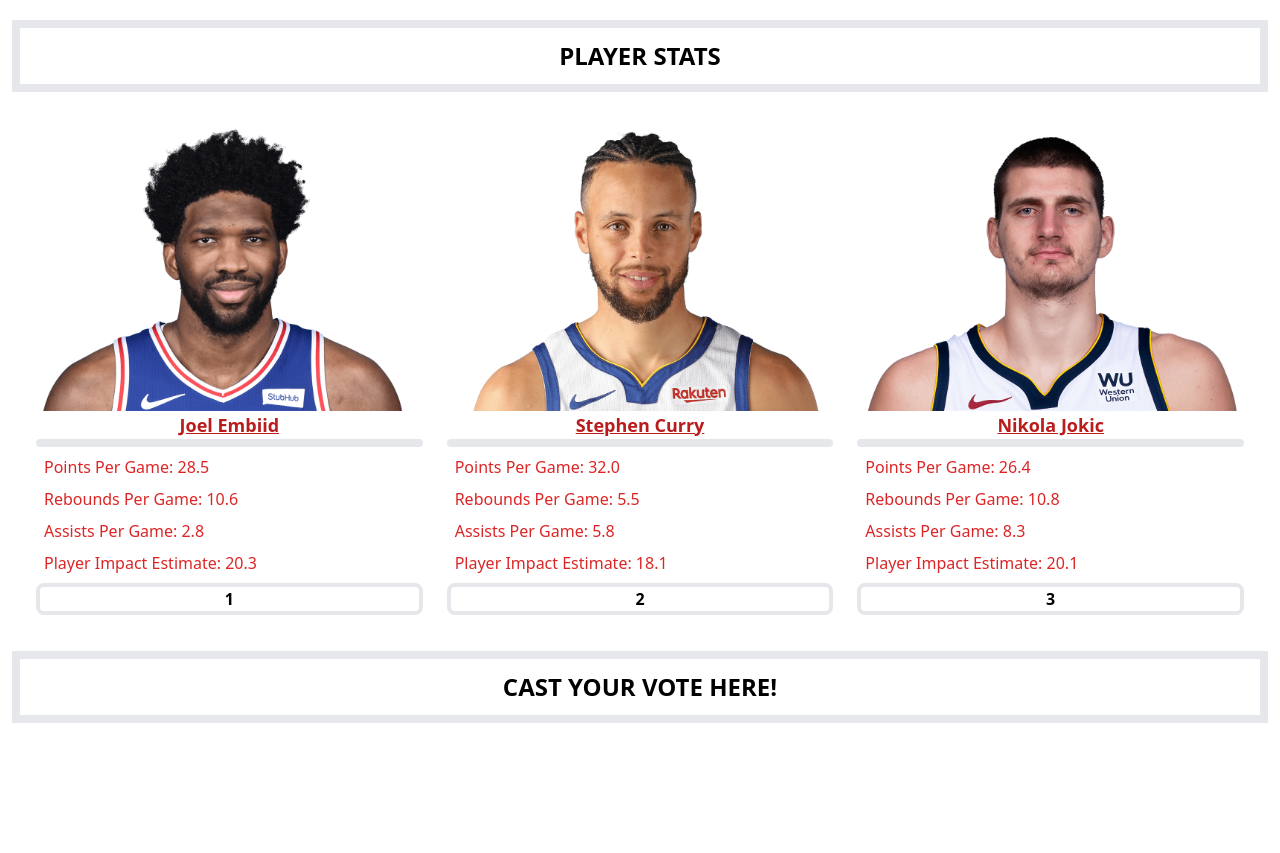
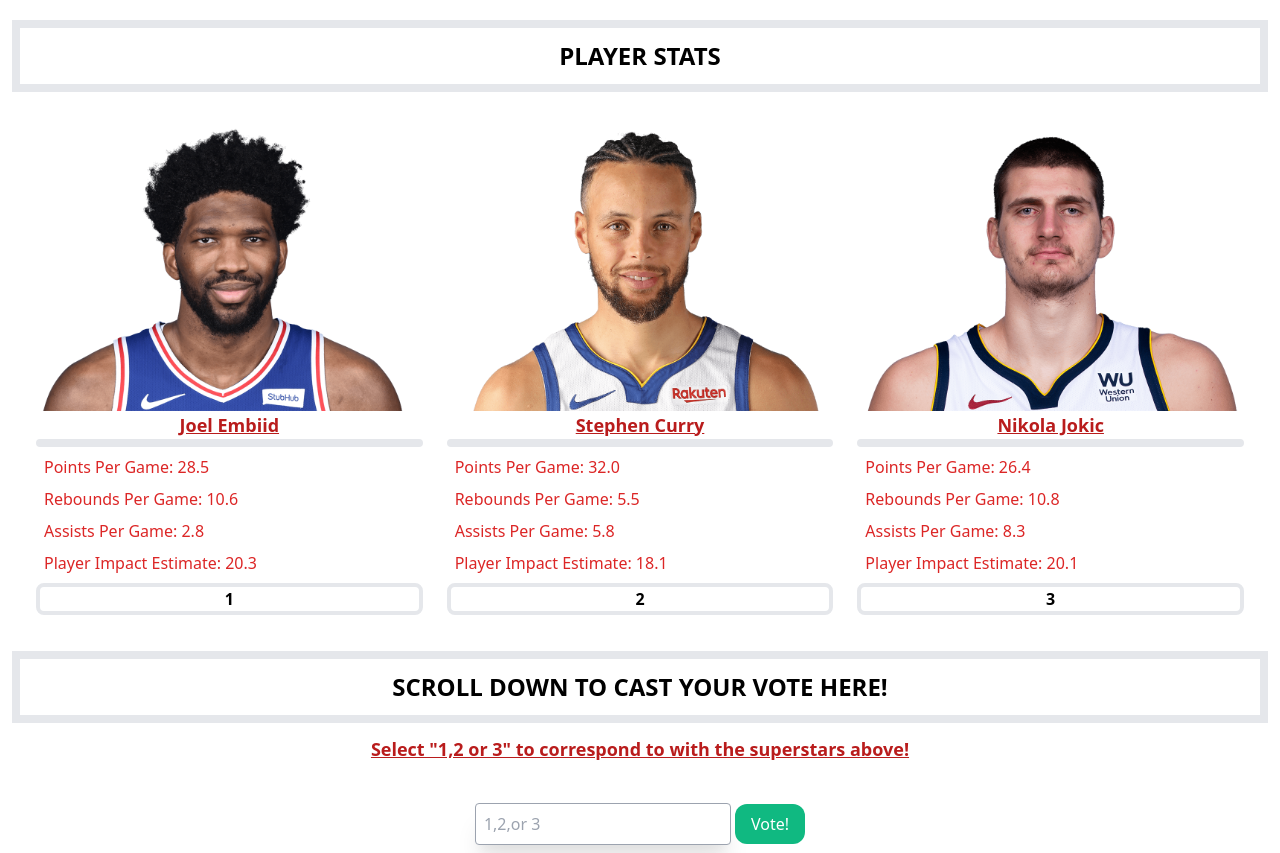
Before and after one commit to rsrinath1234k/final, a website: page Voting Page.html in a window 1280 px wide. Shown: the part 76-929 px from the top of the page. Before the commit the page ends 811 px from the top, so only its background shows below. Drawn offline with nearby package versions, Linux system fonts and the light colour scheme.

Commit message:
adding form

```diff
--- a/Voting Page.html
+++ b/Voting Page.html
@@ -69,4 +69,14 @@
         </div>
     </div>
 
-    <h1 class ="text-center font-extrabold uppercase text-2xl m-3 p-3 border-8">Cast Your Vote Here!</h1>
+    <h1 class ="text-center font-extrabold uppercase text-2xl m-3 p-3 border-8">Scroll down to cast Your Vote Here!</h1>
+    <div class="text-lg font-medium underline text-center text-red-700"><strong>Select "1,2 or 3" to correspond to with the superstars above!</strong></div>
+
+    <div>
+        <form class="w-full text-center mt-8">
+          <input type="text" id="vote-url" name="vote-url" placeholder="1,2,or 3" class="my-2 p-2 w-64 border border-gray-400 rounded shadow-xl focus:outline-none focus:ring-purple-500 focus:border-purple-500">
+          <button id="post-button" class="bg-green-500 hover:bg-green-600 text-white px-4 py-2 rounded-xl">Vote!</button>
+        </form>
+      </div>
+
+      <p class="text-lg font-medium underline text-center text-red-700"><strong>    </strong></p>
```
